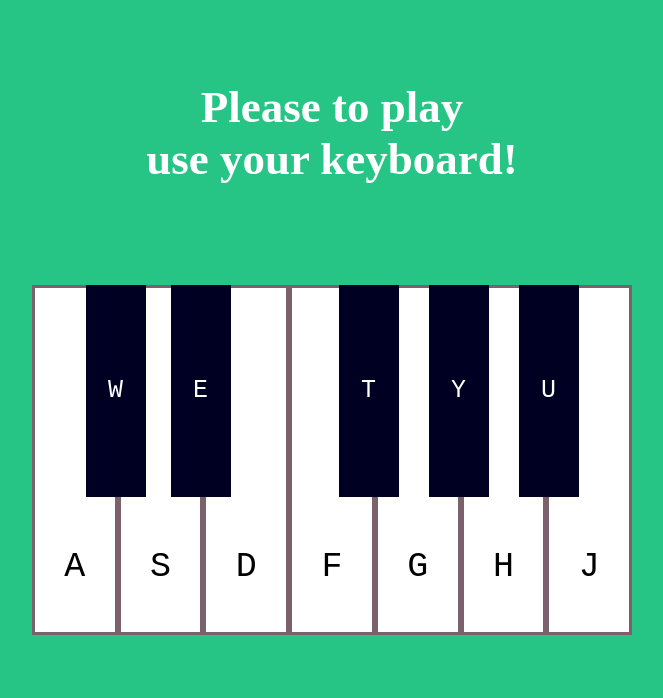
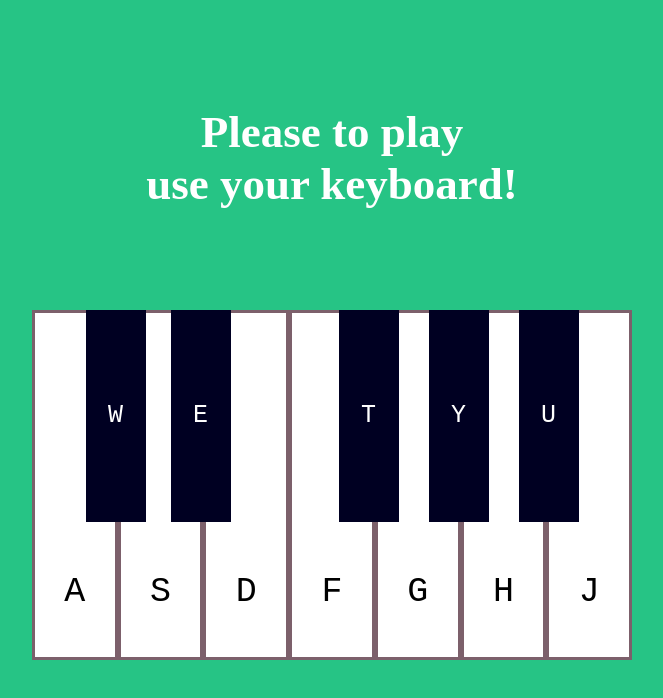
Before and after one commit to 3npC0nf1g/VirtualPiano, a website: page index.html in a window 1280 px wide. Shown: the whole page, without its empty margins (316-979 px from the left). Drawn offline with Linux system fonts and the light colour scheme.

Commit message:
fix(css): fix text margin in css file

```diff
--- a/styles.css
+++ b/styles.css
@@ -20,7 +20,7 @@ h3{
     font-size:45px;
     text-align: center;
     margin-bottom: 100px;
-    margin-top: -100px;
+    margin-top: -50px;
 }
 
 .white-keys {
```
